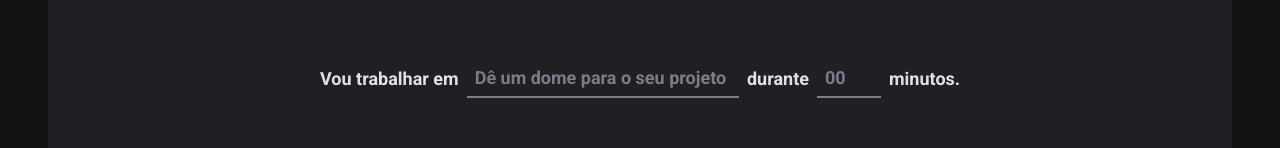
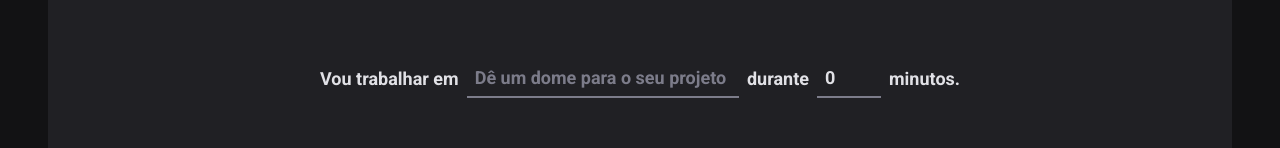
Before and after one commit to pedroeduardobibiano/Pomodoro-Application, a React (Vite) app: page / in a window 1280 px wide. Shown: the part 166-314 px from the top of the page. Built offline with nearby package versions, Linux system fonts and the light colour scheme.

Commit message:
creating libraries

```diff
--- a/package.json
+++ b/package.json
@@ -9,12 +9,15 @@
     "preview": "vite preview"
   },
   "dependencies": {
+    "@hookform/resolvers": "^2.9.7",
     "D": "^1.0.0",
     "phosphor-react": "^1.4.1",
     "react": "^18.2.0",
     "react-dom": "^18.2.0",
+    "react-hook-form": "^7.34.2",
     "react-router-dom": "^6.3.0",
-    "styled-components": "^5.3.5"
+    "styled-components": "^5.3.5",
+    "zod": "^3.18.0"
   },
   "devDependencies": {
     "@rocketseat/eslint-config": "^1.1.3",
--- a/src/pages/Home/index.tsx
+++ b/src/pages/Home/index.tsx
@@ -1,4 +1,8 @@
-import { Play } from "phosphor-react";
+import { Play, TrademarkRegistered } from "phosphor-react";
+import { useForm } from "react-hook-form";
+import { zodResolver } from "@hookform/resolvers/zod";
+import * as zod from "zod";
+import { useState } from "react";
 import {
   CountdownContainer,
   FormContainer,
@@ -9,13 +13,58 @@ import {
   TaskInput,
 } from "./styles";
 
+//controller //uncontroller
+
+// register(name: string){
+//   return{
+//     onChange: () => void,
+//     onBlur: () =>void,
+//     onFocus: () => void,
+//   }
+// }
+
+const newCycleFormValidationSchema = zod.object({
+  task: zod.string().min(1, "Informe a tarefa"),
+  minutesAmount: zod
+    .number()
+    .min(5, "O intervalo precisa ser de no mínimo 5 minutos")
+    .max(60, "O intervalo precisa ser de no maximo 60 minutos"),
+});
+
+// interface NewCycleFormData {
+//   task: string;
+//   minutesAmount: number;
+// }
+
+type NewCycleFormData = zod.infer<typeof newCycleFormValidationSchema>;
+
 export function Home() {
+  const { register, handleSubmit, watch } = useForm<NewCycleFormData>({
+    resolver: zodResolver(newCycleFormValidationSchema),
+    defaultValues: {
+      task: "",
+      minutesAmount: 0,
+    },
+  });
+
+  function handleCreateNewCycle(data: NewCycleFormData) {
+    console.log(data);
+  }
+
+  const task = watch("task");
+  const isSubmitDisabled = !task;
+
   return (
     <HomeContainer>
-      <form action="">
+      <form onSubmit={handleSubmit(handleCreateNewCycle)} action="">
         <FormContainer>
           <label htmlFor="task">Vou trabalhar em</label>
-          <TaskInput list="task-suggestions" placeholder="Dê um dome para o seu projeto " id="task" />
+          <TaskInput
+            list="task-suggestions"
+            placeholder="Dê um dome para o seu projeto "
+            id="task"
+            {...register("task")}
+          />
 
           <datalist id="task-suggestions">
             <option value="Projeto 1"></option>
@@ -32,6 +81,7 @@ export function Home() {
             step={5}
             min={5}
             max={60}
+            {...register("minutesAmount", { valueAsDate: true })}
           />
 
           <span>minutos.</span>
@@ -44,7 +94,7 @@ export function Home() {
           <span>0</span>
         </CountdownContainer>
 
-        <StartCountdownButton disabled type="submit">
+        <StartCountdownButton disabled={isSubmitDisabled} type="submit">
           Começar
           <Play size={24} />
         </StartCountdownButton>
```
Also changed, not shown: 1 other file (tests, documents, lock files or other folders).
